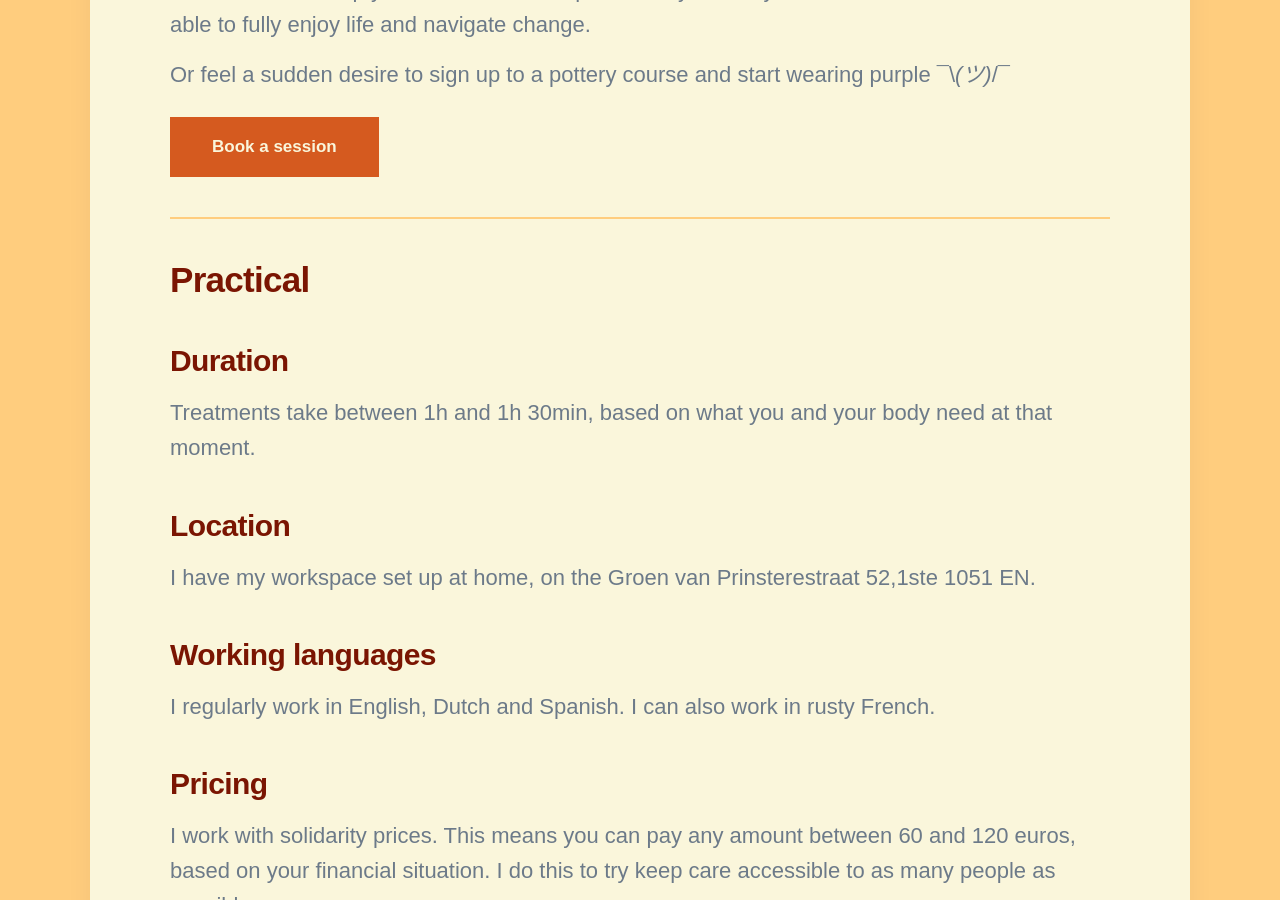
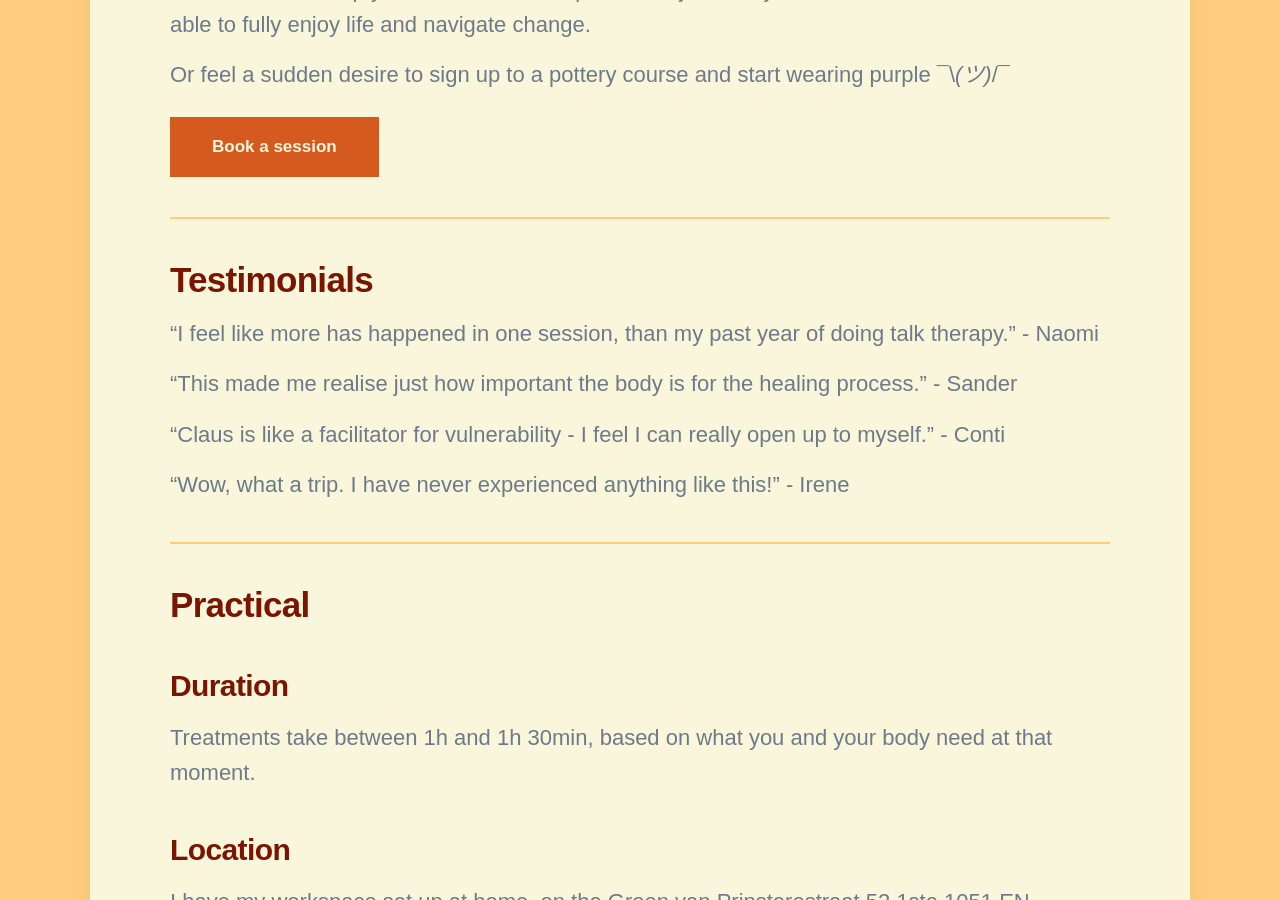
Before and after one commit to threekeytherapy/threekeytherapy.com, a Jekyll site: the page built from _projects/treatments.md, in a window 1280 px wide and 900 px high, scrolled down 987 px. Built offline with Jekyll 4.4.1, drawn with Linux system fonts in a browser that asks for light colours; nearby versions of some CDN libraries; some web fonts are replaced.

Commit message:
Adds basic testimonials

```diff
--- a/_projects/treatments.md
+++ b/_projects/treatments.md
@@ -15,6 +15,18 @@ Treatments will help you feel relaxed and present in your body, with a clearer m
 Or feel a sudden desire to sign up to a pottery course and start wearing purple ¯\\_(ツ)_/¯
 
 <a href="/contact" class="button button--large">Book a session</a>
+
+---
+
+## Testimonials
+
+"I feel like more has happened in one session, than my past year of doing talk therapy." -  Naomi
+
+"This made me realise just how important the body is for the healing process." - Sander
+
+"Claus is like a facilitator for vulnerability - I feel I can really open up to myself." - Conti
+
+"Wow, what a trip. I have never experienced anything like this!" - Irene
 
 ---
 
```
